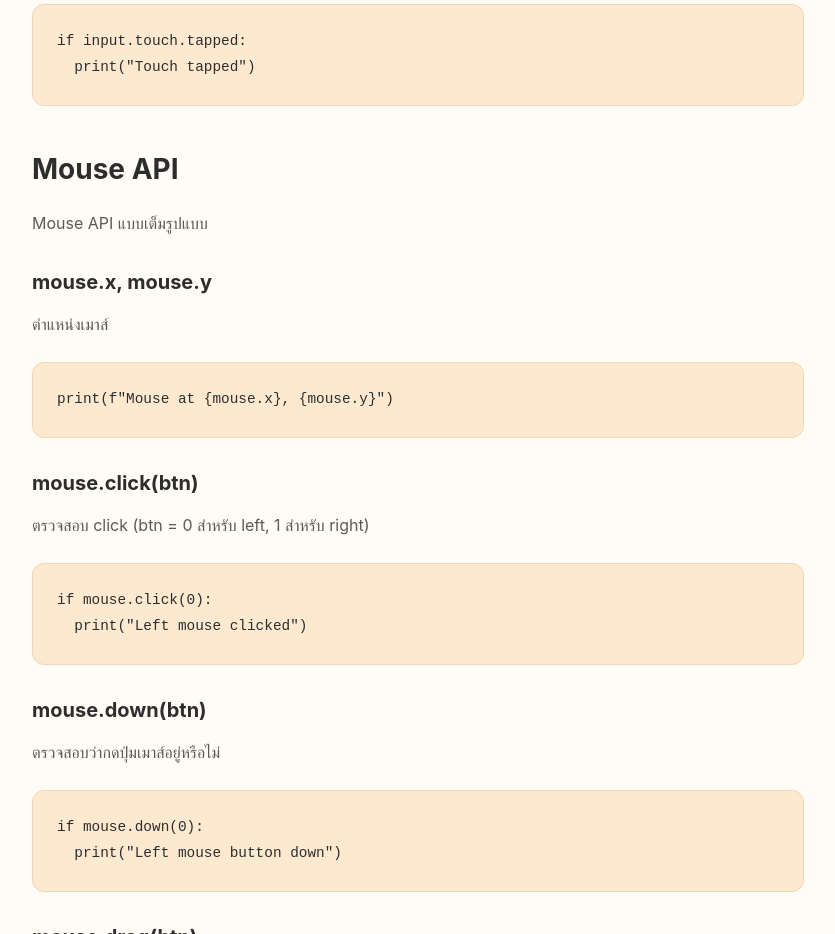
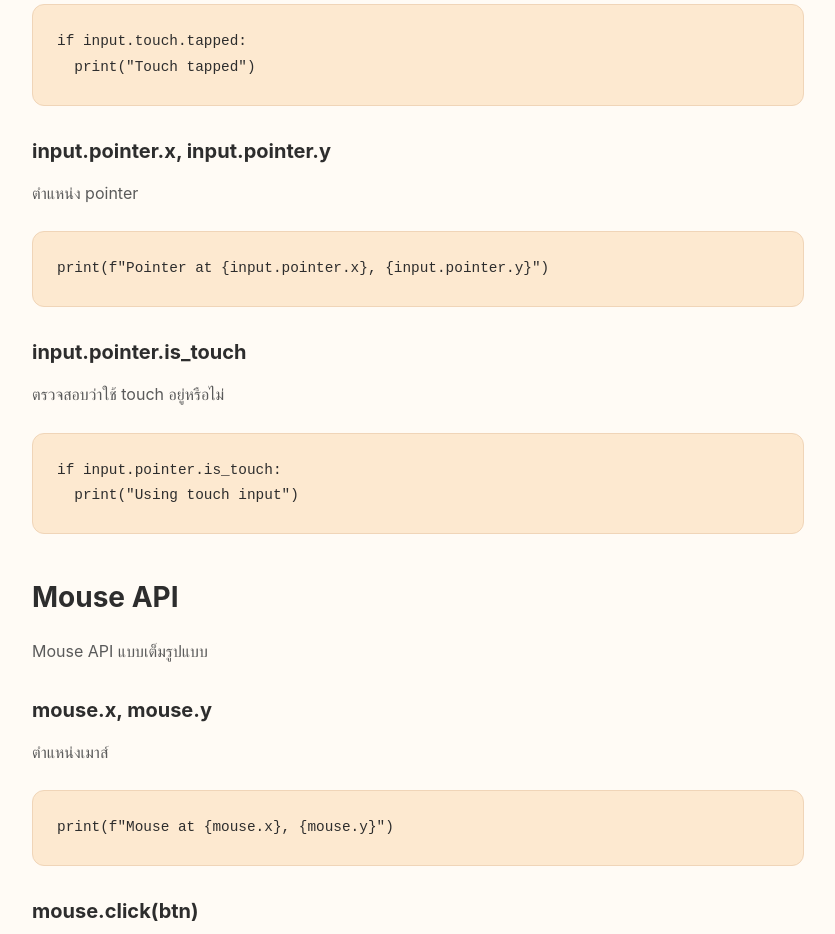
Before and after one commit to TimeAndTimeStudio/TME, a website: page website/docs.html in a window 1280 px wide. Shown: the part 3420-4354 px from the top of the page, without its empty margins (362-1197 px from the left). Drawn offline with Linux system fonts and the light colour scheme.

Commit message:
docs: add input.pointer API back to docs

```diff
--- a/website/docs.html
+++ b/website/docs.html
@@ -262,6 +262,15 @@ node tme/bin/tme build</div>
               <p>ตรวจสอบว่า touch แล้ว (auto-reset หลังอ่าน)</p>
               <div class="code-block">if input.touch.tapped:
   print("Touch tapped")</div>
+
+              <h3>input.pointer.x, input.pointer.y</h3>
+              <p>ตำแหน่ง pointer</p>
+              <div class="code-block">print(f"Pointer at {input.pointer.x}, {input.pointer.y}")</div>
+
+              <h3>input.pointer.is_touch</h3>
+              <p>ตรวจสอบว่าใช้ touch อยู่หรือไม่</p>
+              <div class="code-block">if input.pointer.is_touch:
+  print("Using touch input")</div>
             </div>
             <div class="lang-en">
               <h2>Input</h2>
@@ -289,6 +298,15 @@ node tme/bin/tme build</div>
               <p>Check if touch happened (auto-reset after read).</p>
               <div class="code-block">if input.touch.tapped:
   print("Touch tapped")</div>
+
+              <h3>input.pointer.x, input.pointer.y</h3>
+              <p>Pointer position.</p>
+              <div class="code-block">print(f"Pointer at {input.pointer.x}, {input.pointer.y}")</div>
+
+              <h3>input.pointer.is_touch</h3>
+              <p>Check if using touch input.</p>
+              <div class="code-block">if input.pointer.is_touch:
+  print("Using touch input")</div>
             </div>
           </section>
 
```
